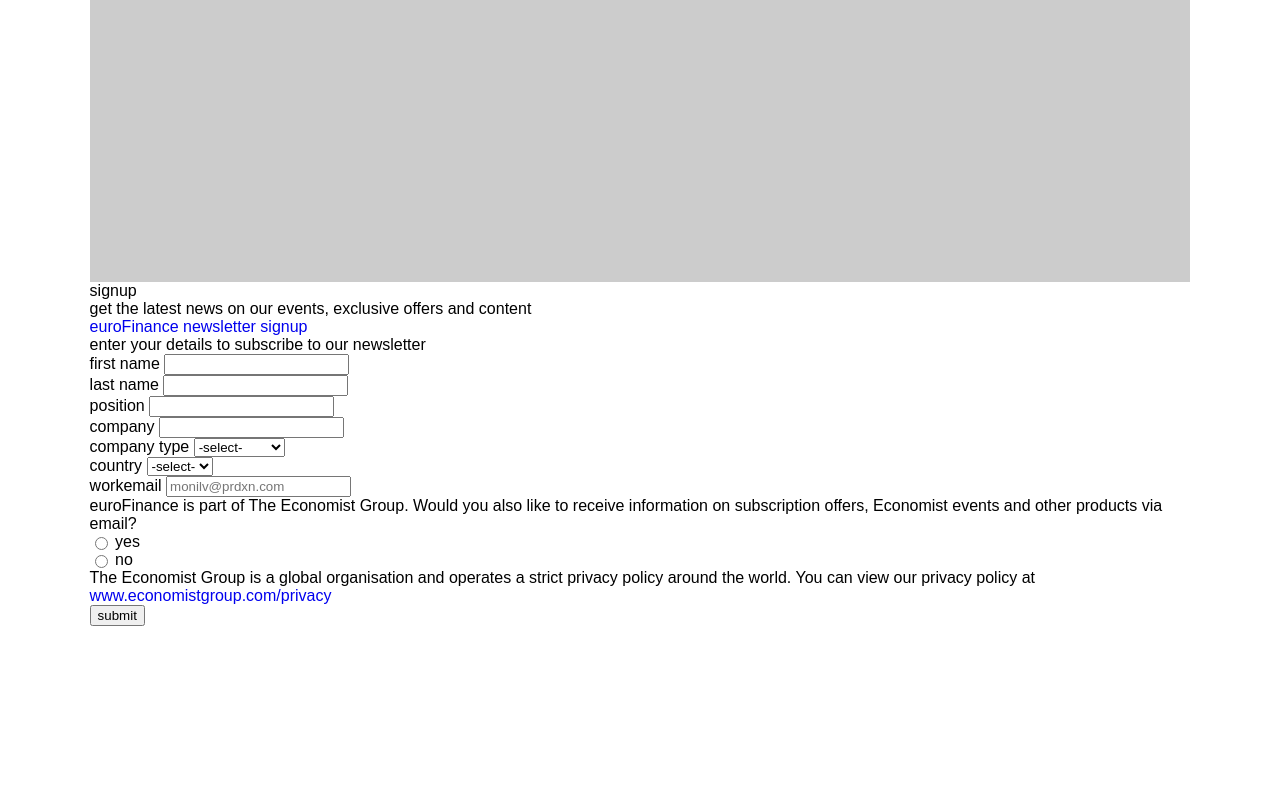
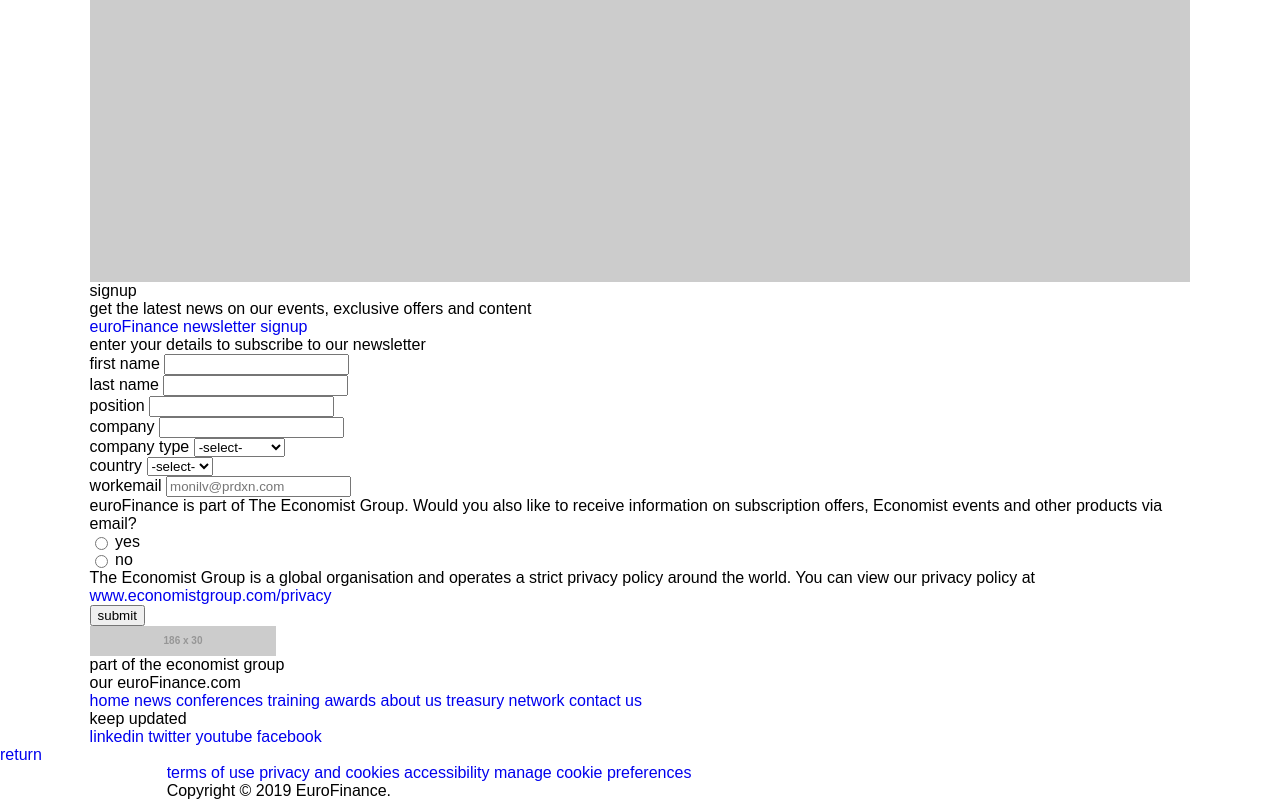
Before and after one commit to nkartikaxioned/formvalidation, a plain HTML site: page index.html in a window 1280 px wide. Shown: the part 539-1339 px from the top of the page. Before the commit the page ends 1165 px from the top, so only its background shows below. Drawn offline with Linux system fonts and the light colour scheme; placeholder pictures from the web are drawn by us.

Commit message:
footer section style

```diff
--- a/index.html
+++ b/index.html
@@ -154,6 +154,65 @@
     <!--footer section start-->
     <footer>
 
+      <div class="footer-top">
+        <div class="wrapper">
+          <div class="footer-one">
+            <div class="logo">
+              <a href="#FIXME"><img src="https://dummyimage.com/186x30/285FAB/fcfcfc&text=Euro+Finance" alt="logo"></a>
+            </div>
+            <p class="caps-first-l">part of <span class="caps-first bold">the economist group</span></p>
+          </div>
+          <div class="footer-two">
+            <h4 class="caps-first">our euroFinance.com</h4>
+            <ul class="footer-nav">
+              <li><a href="#FIXME" title="Home" class="home caps-first color-white">home</a></li>
+              <li><a href="#FIXME" title="News" class="news caps-first color-white">news</a></li>
+              <li><a href="#FIXME" title="Conferences" class="conferences caps-first color-white">conferences</a></li>
+              <li><a href="#FIXME" title="Training" class="training caps-first color-white">training</a></li>
+              <li><a href="#FIXME" title="Awards" class="awards caps-first color-white">awards</a></li>
+              <li><a href="#FIXME" title="About us" class="about caps-first color-white">about us</a></li>
+              <li><a href="#FIXME" title="Treasury Network" class="treasury caps-first color-white">treasury network</a>
+              </li>
+              <li><a href="#FIXME" title="Contact us" class="contact caps-first color-white">contact us</a></li>
+            </ul>
+          </div>
+          <div class="footer-three">
+            <h4 class="caps-first-l">keep updated</h4>
+            <ul class="social-media">
+              <li><a href="#FIXME" class="linkedin" title="Linkedin">linkedin</a></li>
+              <li><a href="#FIXME" class="twitter" title="Twitter">twitter</a></li>
+              <li><a href="#FIXME" class="youtube" title="Youtube">youtube</a></li>
+              <li><a href="#FIXME" class="facebook" title="Facebook">facebook</a></li>
+            </ul>
+          </div>
+        </div>
+      </div>
+
+      <div class="return-btn">
+        <a class="return" href="#FIXME" title="return">return</a>
+      </div>
+
+      <div class="bottom-footer">
+        <div class="wrapper">
+          <div class="wrapper">
+            <div class="footer-container">
+              <ul class="footer-nav">
+                <li><a href="#FIXME" title="Terms of use">terms of use</a></li>
+                <li><a href="#FIXME" title="Privacy and cookies">privacy and cookies</a>
+                </li>
+                <li><a href="#FIXME" title="Accessibility">accessibility</a></li>
+                <li>
+                  <a href="#FIXME" title="Manage cookie preferences">
+                    manage cookie preferences
+                  </a>
+                </li>
+              </ul>
+              <span class="footer-right">Copyright &copy; 2019 EuroFinance.</span>
+            </div>
+          </div>
+        </div>
+      </div>
+
     </footer>
     <!--footer section end-->
 
```
